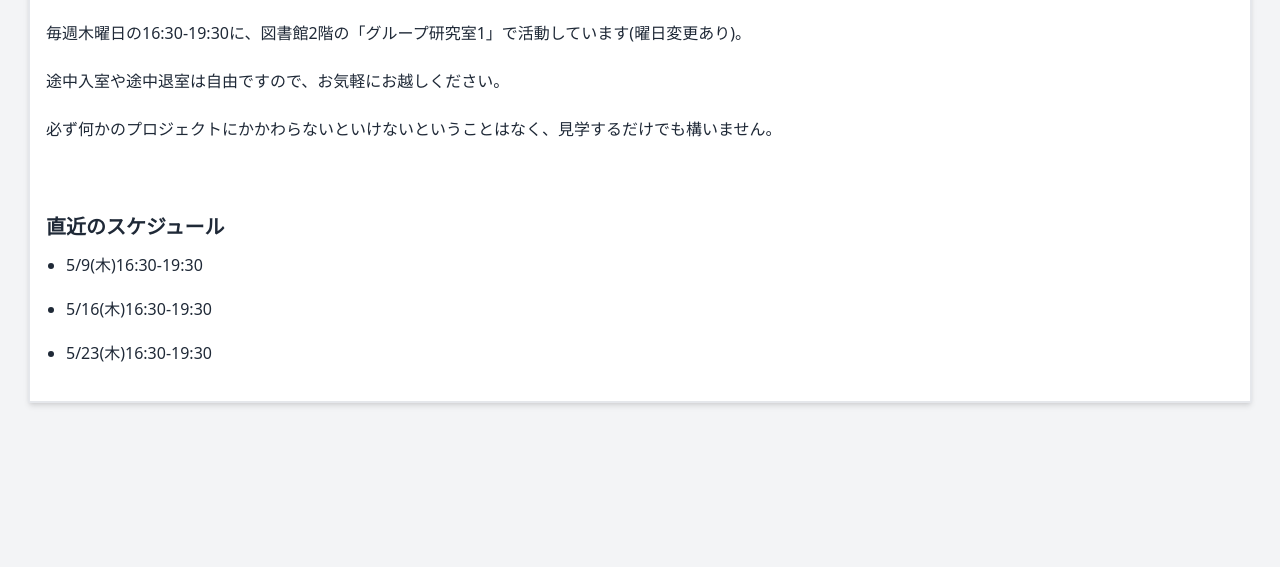
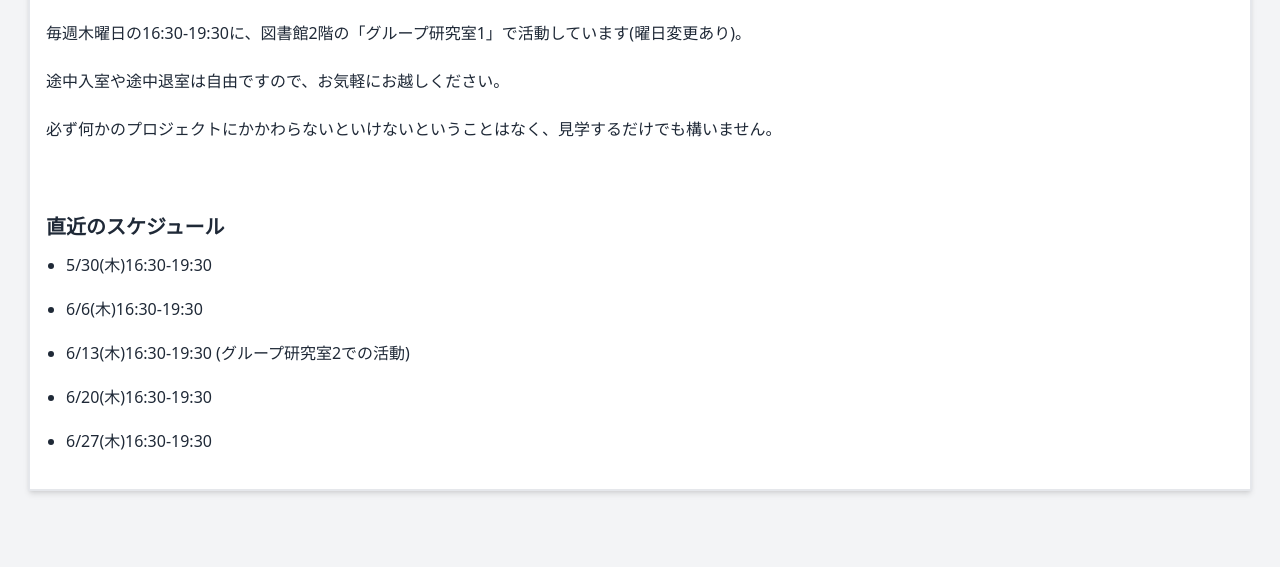
Before and after one commit to OpenTUT/opentut.gr.jp, an Astro site: page /activities in a window 1280 px wide. Shown: the part 233-800 px from the top of the page. Built offline with nearby package versions, Linux system fonts and the light colour scheme; Astro itself is replaced by a stand-in of ours.

Commit message:
update activities.astro

```diff
--- a/src/pages/activities.astro
+++ b/src/pages/activities.astro
@@ -8,9 +8,11 @@ interface ListItem {
 }
 
 const ScheduleItems: ListItem[] = [
-  { id: 1, text: '5/9(木)16:30-19:30' },
-  { id: 2, text: '5/16(木)16:30-19:30' },
-  { id: 3, text: '5/23(木)16:30-19:30' },
+  { id: 1, text: '5/30(木)16:30-19:30' },
+  { id: 2, text: '6/6(木)16:30-19:30' },
+  { id: 3, text: '6/13(木)16:30-19:30 (グループ研究室2での活動)' },
+  { id: 4, text: '6/20(木)16:30-19:30' },
+  { id: 5, text: '6/27(木)16:30-19:30' },
 ];
 ---
 
```
